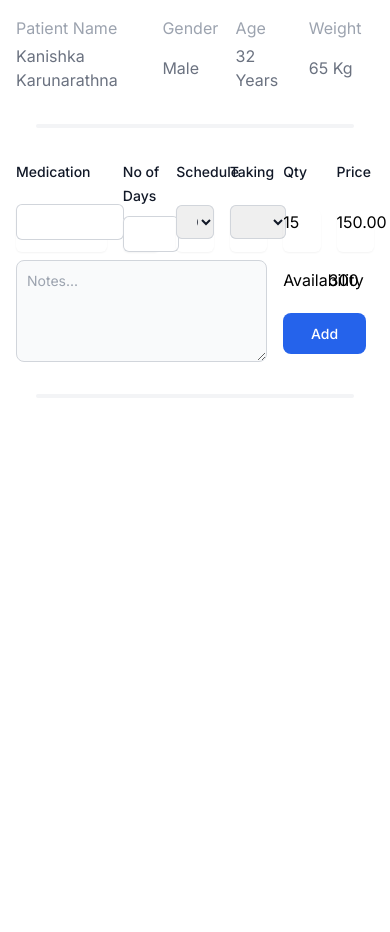
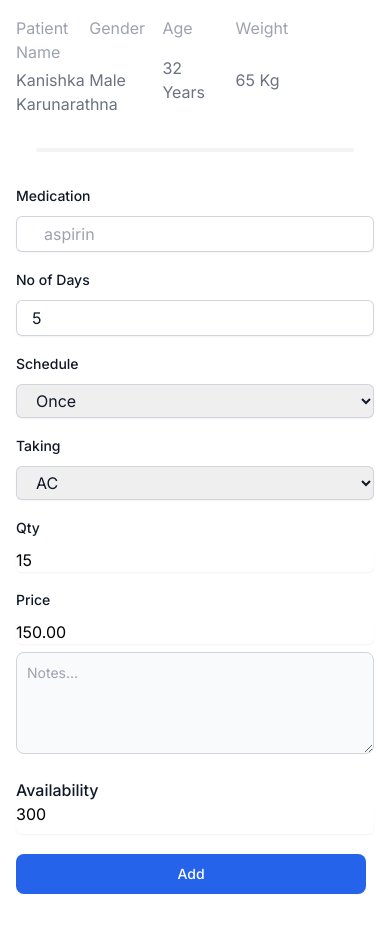
Before and after one commit to chan4lk/medi98, a Next.js app in the folder prescription-builder/: page / in a window 390 px wide. Shown: the top 932 px of the page. Before the commit the page ends 844 px from the top, so only its background shows below. Built offline with nearby package versions, Linux system fonts and the light colour scheme.

Commit message:
make responsive

```diff
--- a/prescription-builder/components/newPage.tsx
+++ b/prescription-builder/components/newPage.tsx
@@ -8,7 +8,7 @@ const NewPage: React.FC = () => {
         <Header />
         <Line />
         <div>
-            <div className='grid grid-cols-7 gap-4'>
+            <div className='grid md:grid-cols-7 gap-4'>
                 <MediColumn label="Medication" columnFor="medication" span={2}>
                     <input type="text" name="medication" id="medication" className="block w-full rounded-md border-0 py-1.5 pl-7 pr-20 text-gray-900 ring-1 ring-inset ring-gray-300 placeholder:text-gray-400 focus:ring-2 focus:ring-inset focus:ring-indigo-600 sm:text-sm sm:leading-6" placeholder="aspirin" />
                 </MediColumn>
@@ -36,16 +36,16 @@ const NewPage: React.FC = () => {
                     <span>150.00</span>
                 </MediColumn>
             </div>
-            <div className='grid grid-cols-7 pt-2 gap-4'>
-                <div className='col-span-5'>
-                <textarea id="message" rows={4} className="block p-2.5 w-full text-sm text-gray-900 bg-gray-50 rounded-lg border border-gray-300 focus:ring-blue-500 focus:border-blue-500 " placeholder="Notes..."></textarea>
+            <div className='grid md:grid-cols-7 pt-2 gap-4'>
+                <div className='md:col-span-5 sm:col-span-7'>
+                    <textarea id="message" rows={4} className="block p-2.5 w-full text-sm text-gray-900 bg-gray-50 rounded-lg border border-gray-300 focus:ring-blue-500 focus:border-blue-500 " placeholder="Notes..."></textarea>
                 </div>
-                <div className='grid grid-cols-1 col-span-2'>
-                    <div className='grid grid-cols-2 pt-2'>
-                        <div>Availability</div>
-                        <div>300</div>
+                <div className='grid md:grid-cols-1 sm:grid-cols-1 md:col-span-2 sm:col-span-7'>
+                    <div className='grid md:grid-cols-2 sm:grid-cols-2 pt-2'>
+                        <div className="block text-md font-medium leading-6 text-gray-900">Availability</div>
+                        <div className="relative rounded-md shadow-sm md:pl-2 pb-2">300</div>
                     </div>
-                    <div className='grid col-span-2'><button type="button" className="text-white focus:ring-4 font-medium rounded-lg text-sm px-5 py-2.5 me-2 mt-5 mb-2 bg-blue-600 hover:bg-blue-700 outline-none focus:ring-blue-800">Add</button></div>
+                    <div className='grid md:col-span-2 sm:col-span-2'><button type="button" className="text-white focus:ring-4 font-medium rounded-lg text-sm px-5 py-2.5 me-2 mt-5 mb-2 bg-blue-600 hover:bg-blue-700 outline-none focus:ring-blue-800">Add</button></div>
                 </div>
             </div>
         </div>
```
